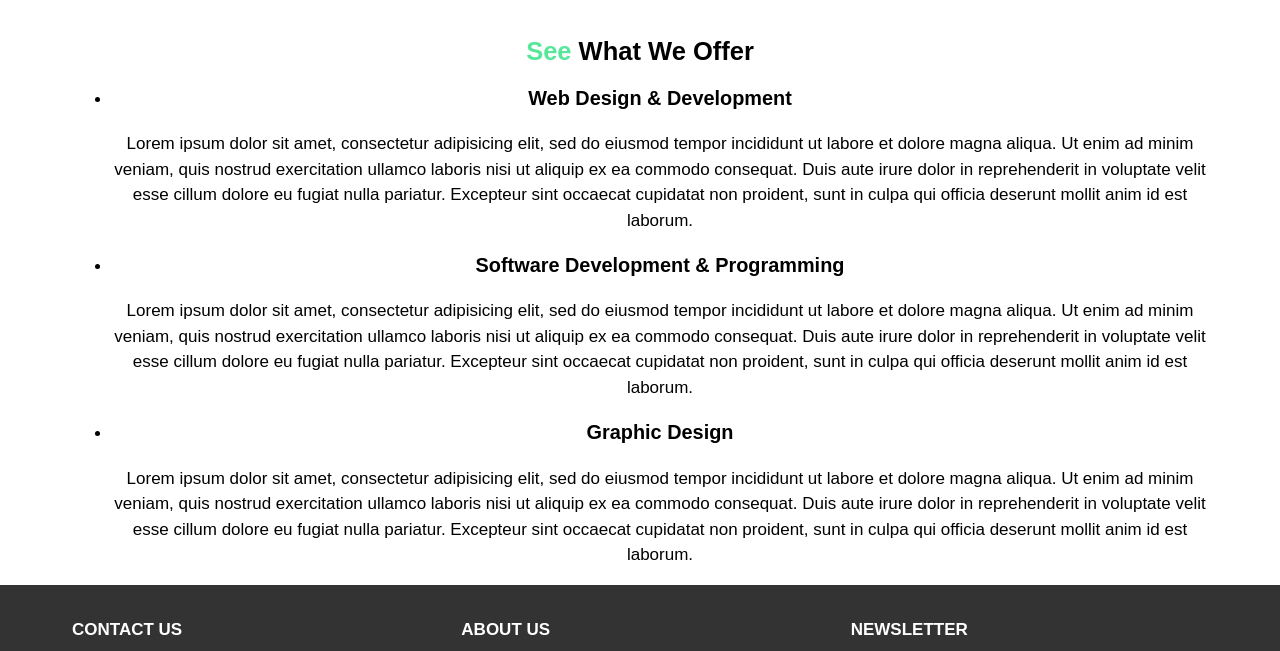
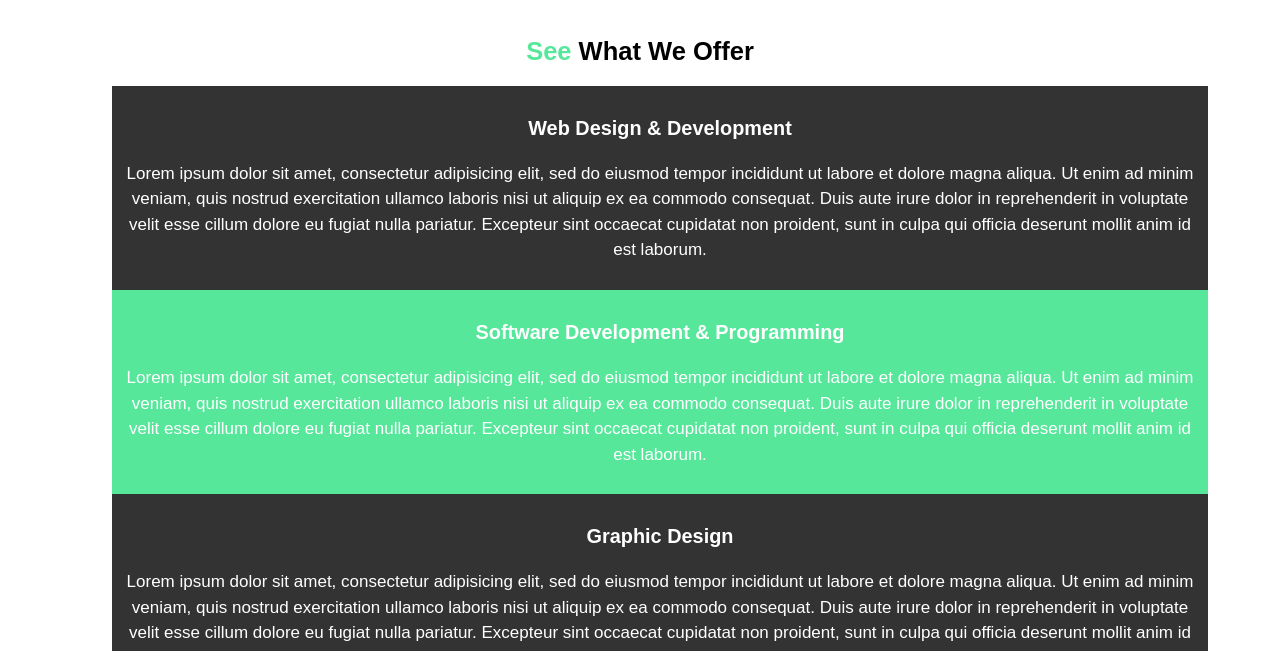
Before and after one commit to brettl1991/FlexboxGrid-HTML-CSS, a plain HTML site: page services.html in a window 1280 px wide. Shown: the part 122-773 px from the top of the page. Drawn offline with Linux system fonts and the light colour scheme.

Commit message:
Style the about and the services page

```diff
--- a/CSS/style.css
+++ b/CSS/style.css
@@ -164,6 +164,28 @@ COMPANY */
     background: #56e79a;
     color: #fff;
 }
+
+/* PAGE */
+
+#page {
+    margin-bottom: 40px;
+}
+
+/* SERVICES */
+
+.services ul li{
+    list-style: none;
+    padding: 10px;
+}
+
+.services ul li:nth-child(odd) {
+    background: #333;
+    color: #fff;
+}
+.services ul li:nth-child(even) {
+    background: #56e79a;
+    color: #fff;
+}
 /* MEDIA QUERIES  */
 @media(max-width:800px) {
     #showcase h1 {
```
